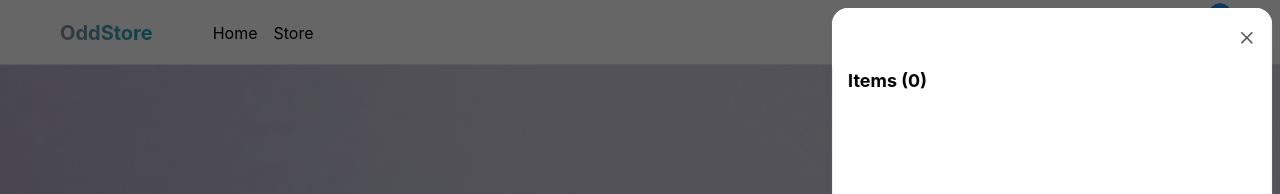
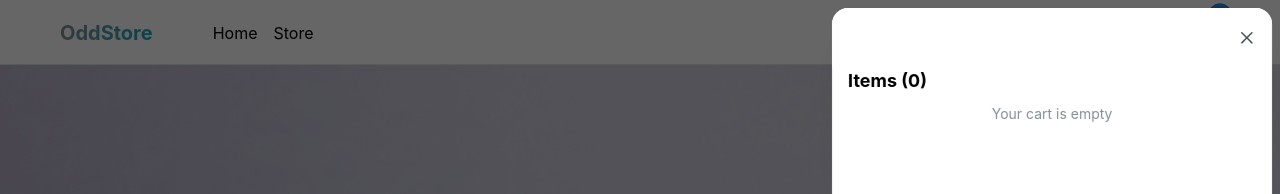
Before and after one commit to OdeeyuhLog/shopping-web-project, a React (Vite) app: page / in a window 1280 px wide. Both pictures are taken after a click on the button 1194 px from the left and 33 px from the top of the page. Shown: the top 194 px of the page. Built offline with nearby package versions, Linux system fonts and the light colour scheme.

Commit message:
Feat: Add remove item functionality in items cart

```diff
--- a/src/components/ShoppingCart.tsx
+++ b/src/components/ShoppingCart.tsx
@@ -1,5 +1,6 @@
 import {
 	Button,
+	CloseButton,
 	Drawer,
 	Group,
 	Image,
@@ -13,7 +14,7 @@ import {
 } from "@mantine/core";
 import { useCartStore } from "../stores/cartStore";
 import { useState } from "react";
-import { IconLoader } from "@tabler/icons-react";
+import { IconLoader, IconTrashXFilled } from "@tabler/icons-react";
 
 interface ShoppingCartProps {
 	opened: boolean;
@@ -21,7 +22,7 @@ interface ShoppingCartProps {
 }
 
 export const ShoppingCart = ({ opened, close }: ShoppingCartProps) => {
-	const { items, updateQuantity } = useCartStore();
+	const { items, updateQuantity, removeItem } = useCartStore();
 	const totalValue = items.reduce((total, item) => {
 		return total + item.item.price * item.quantity;
 	}, 0);
@@ -50,8 +51,19 @@ export const ShoppingCart = ({ opened, close }: ShoppingCartProps) => {
 				<Title order={2} size="h4" className="h-4">
 					Items ({items.length})
 				</Title>
-				<ScrollArea h="100%" px={'lg'} scrollbarSize={8} className="flex-grow mb-20">
-					{items.map((item) => (
+
+				<ScrollArea
+					h="100%"
+					px={"lg"}
+					scrollbarSize={8}
+					className="flex-grow mb-20"
+				>
+					{items.length === 0 ? (
+						<Text c={"gray"} size="sm" ta={"center"}>
+							Your cart is empty
+						</Text>
+					) : (
+						items.map((item) => (
 							<Paper key={item.item.id} shadow="sm" mb="sm">
 								<Group py={"md"} px={5} gap={17}>
 									<div className="relative w-[30px] h-[30px]">
@@ -81,7 +93,8 @@ export const ShoppingCart = ({ opened, close }: ShoppingCartProps) => {
 												{item.item.title}
 											</Title>
 										</Stack>
-									<Group>
+										<Group justify="space-between">
+											<div>
 												<NumberInput
 													size="xs"
 													w={80}
@@ -95,11 +108,18 @@ export const ShoppingCart = ({ opened, close }: ShoppingCartProps) => {
 													decimalScale={2}
 													fixedDecimalScale
 												/>
+											</div>
+											<CloseButton
+												icon={<IconTrashXFilled />}
+												radius={"md"}
+												onClick={() => removeItem(item.item.id)}
+											/>
 										</Group>
 									</Stack>
 								</Group>
 							</Paper>
-					))}
+						))
+					)}
 				</ScrollArea>
 				<Paper
 					shadow="sm"
--- a/src/components/SortControls.tsx
+++ b/src/components/SortControls.tsx
@@ -1,4 +1,4 @@
-import { Button, Select, Stack, Text } from "@mantine/core";
+import { Button, Select, Stack } from "@mantine/core";
 import type { SortOption } from "./StoreItemsList";
 
 interface SortControlsProps {
@@ -21,13 +21,28 @@ export const SortControls = ({
 	return (
 		<>
 			<Stack p={10} py={20} className="border-r-2">
-				<Button onClick={() => onSort("title")} size="compact-sm" fz={"xs"}>
+				<Button
+					variant="default"
+					onClick={() => onSort("title")}
+					size="compact-sm"
+					fz={"xs"}
+				>
 					Sort by Title
 				</Button>
-				<Button onClick={() => onSort("price")} size="compact-sm" fz={"xs"}>
+				<Button
+					variant="default"
+					onClick={() => onSort("price")}
+					size="compact-sm"
+					fz={"xs"}
+				>
 					Sort by Price
 				</Button>
-				<Button onClick={() => onSort("rating")} size="compact-sm" fz={"xs"}>
+				<Button
+					variant="default"
+					onClick={() => onSort("rating")}
+					size="compact-sm"
+					fz={"xs"}
+				>
 					Sort by Rating
 				</Button>
 				<Select
```
Also changed, not shown: src/routes/__root.tsx (+1 -8 lines). Lines whose indentation alone changed are shown as unchanged.
